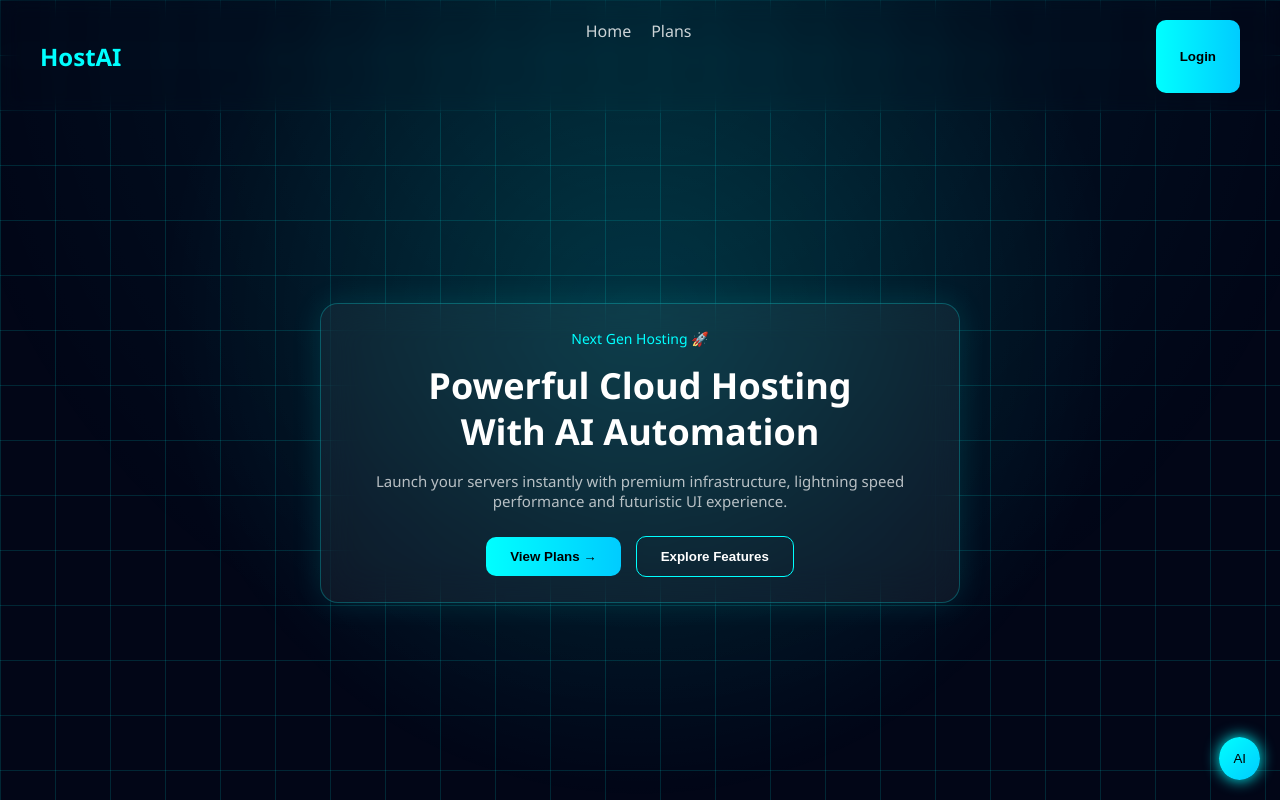
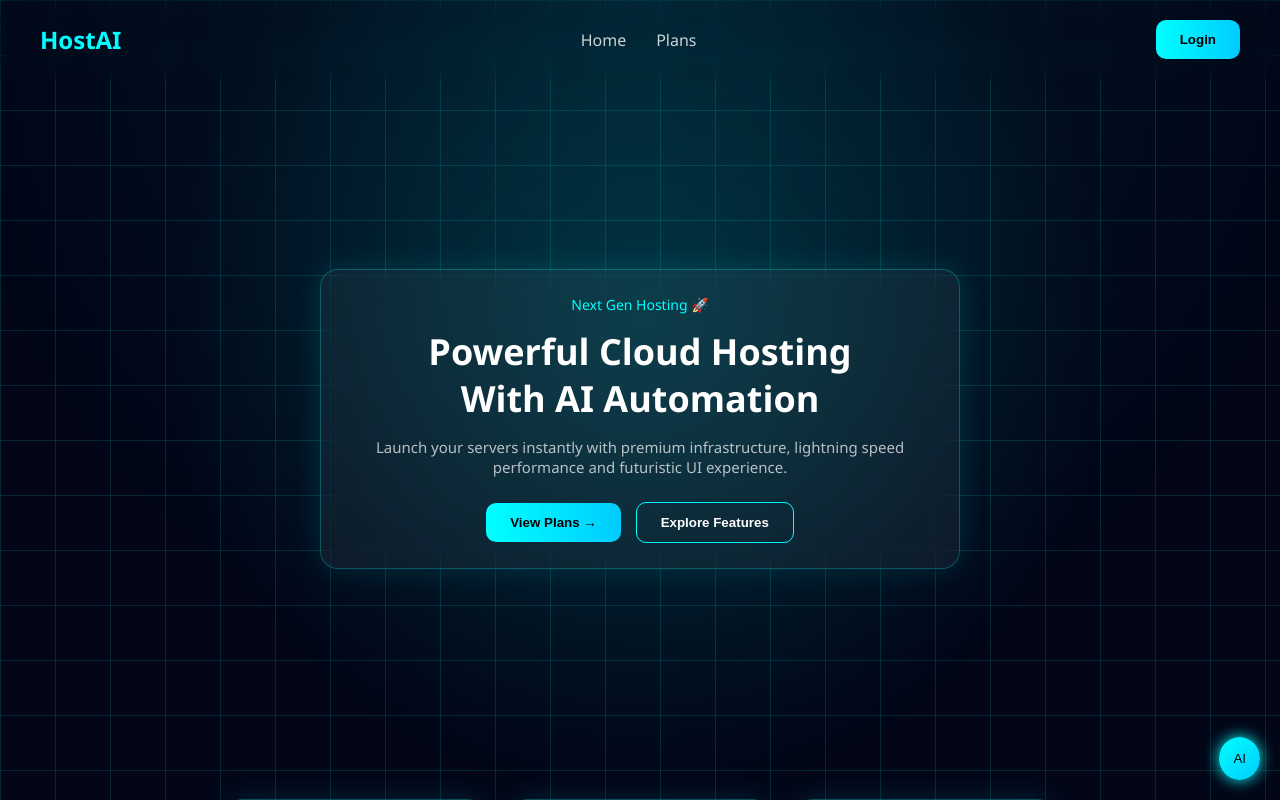
Before and after one commit to devhub201/Ai-website, a React (Vite) app in the folder frontend/: page / in a window 1280 px wide. Shown: the top 800 px of the page. Built offline with nearby package versions, Linux system fonts and the light colour scheme.

Commit message:
Update theme.css

```diff
--- a/frontend/src/themes/aqua/theme.css
+++ b/frontend/src/themes/aqua/theme.css
@@ -1,17 +1,22 @@
 /* RESET */
 * {
   box-sizing: border-box;
+  margin: 0;
+  padding: 0;
+}
+
+html {
+  scroll-behavior: smooth;
 }
 
 body {
-  margin: 0;
   font-family: "Segoe UI", sans-serif;
   background: #020617;
   color: white;
   overflow-x: hidden;
 }
 
-/* GRID BACKGROUND */
+/* BACKGROUND GRID */
 body::before {
   content: "";
   position: fixed;
@@ -23,7 +28,7 @@ body::before {
   z-index: -2;
 }
 
-/* GLOW EFFECT */
+/* GLOW BACKGROUND */
 body::after {
   content: "";
   position: fixed;
@@ -34,10 +39,11 @@ body::after {
   z-index: -1;
 }
 
-/* GLASS UI */
+/* GLASS */
 .glass {
   background: rgba(255,255,255,0.05);
   backdrop-filter: blur(18px);
+  -webkit-backdrop-filter: blur(18px);
   border: 1px solid rgba(0,255,255,0.25);
   border-radius: 18px;
   padding: 25px;
@@ -62,22 +68,26 @@ body::after {
 }
 
 .btn:hover {
-  transform: translateY(-2px) scale(1.04);
-  box-shadow: 0 0 20px cyan;
+  transform: translateY(-2px) scale(1.05);
+  box-shadow: 0 0 25px cyan, 0 0 40px rgba(0,255,255,0.4);
 }
 
 /* NAVBAR */
 nav {
   backdrop-filter: blur(10px);
+  display: flex;
+  justify-content: space-between;
+  align-items: center;
 }
 
-nav span {
+nav span, nav a {
   cursor: pointer;
+  margin: 0 10px;
   opacity: 0.8;
   transition: 0.2s;
 }
 
-nav span:hover {
+nav span:hover, nav a:hover {
   color: #00ffff;
   opacity: 1;
 }
@@ -87,7 +97,7 @@ nav span:hover {
   display: flex;
   justify-content: center;
   align-items: center;
-  height: 85vh;
+  min-height: 85vh;
 }
 
 .hero-card {
@@ -133,7 +143,7 @@ nav span:hover {
   text-align: center;
 }
 
-/* CATEGORY GRID */
+/* CATEGORY */
 .category-grid {
   display: flex;
   gap: 30px;
@@ -152,7 +162,7 @@ nav span:hover {
   box-shadow: 0 0 25px cyan;
 }
 
-/* PLAN GRID */
+/* PLANS */
 .plans-grid {
   display: flex;
   gap: 30px;
@@ -184,43 +194,6 @@ nav span:hover {
   padding: 5px 10px;
   border-radius: 8px;
   font-size: 12px;
-}
-
-/* AI BUTTON */
-.ai-btn {
-  position: fixed;
-  bottom: 20px;
-  right: 20px;
-  background: linear-gradient(135deg, #00ffff, #00ccff);
-  color: black;
-  border: none;
-  padding: 14px;
-  border-radius: 50%;
-  cursor: pointer;
-  box-shadow: 0 0 15px cyan;
-  transition: 0.3s;
-}
-
-.ai-btn:hover {
-  transform: scale(1.1);
-}
-
-/* AI BOX */
-.ai-box {
-  position: fixed;
-  bottom: 80px;
-  right: 20px;
-  width: 280px;
-}
-
-.ai-box input {
-  width: 100%;
-  padding: 10px;
-  margin-top: 10px;
-  background: #020617;
-  border: 1px solid cyan;
-  border-radius: 8px;
-  color: white;
 }
 
 /* PAGE */
@@ -336,9 +309,63 @@ nav span:hover {
   text-align: center;
 }
 
-/* AI ADMIN */
-.ai-admin-box {
-  margin-top: 30px;
+/* AI */
+.ai-btn {
+  position: fixed;
+  bottom: 20px;
+  right: 20px;
+  background: linear-gradient(135deg, #00ffff, #00ccff);
+  color: black;
+  border: none;
+  padding: 14px;
+  border-radius: 50%;
+  cursor: pointer;
+  box-shadow: 0 0 15px cyan;
+}
+
+.ai-box {
+  position: fixed;
+  bottom: 80px;
+  right: 20px;
+  width: 280px;
+}
+
+.ai-box input {
+  width: 100%;
+  padding: 10px;
+  margin-top: 10px;
+  background: #020617;
+  border: 1px solid cyan;
+  border-radius: 8px;
+  color: white;
+}
+
+/* ANIMATION */
+.fade-in {
+  animation: fadeIn 0.6s ease;
+}
+
+@keyframes fadeIn {
+  from {
+    opacity: 0;
+    transform: translateY(15px);
+  }
+  to {
+    opacity: 1;
+    transform: translateY(0);
+  }
+}
+
+/* LOADING BAR */
+.loading-bar {
+  position: fixed;
+  top: 0;
+  left: 0;
+  height: 4px;
+  background: cyan;
+  width: 0%;
+  transition: width 0.3s;
+  z-index: 9999;
 }
 
 /* SCROLLBAR */
```
